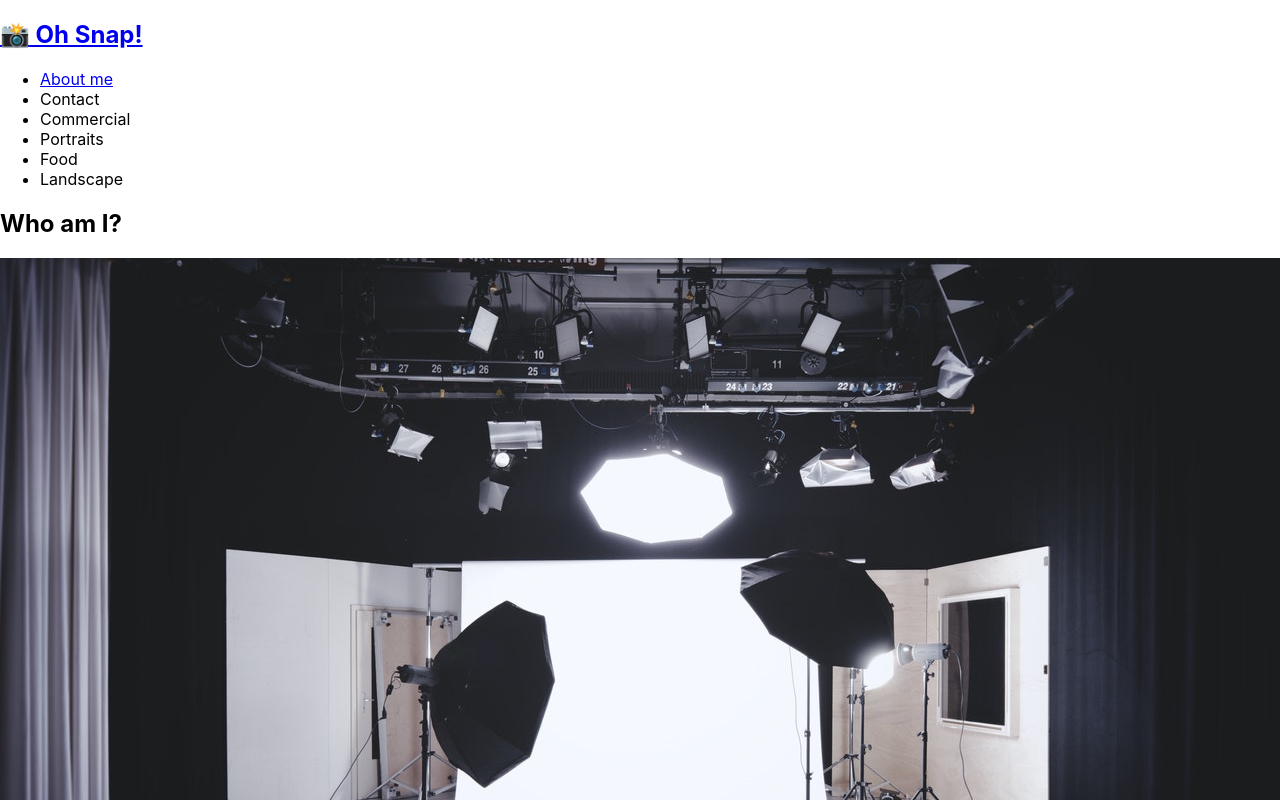
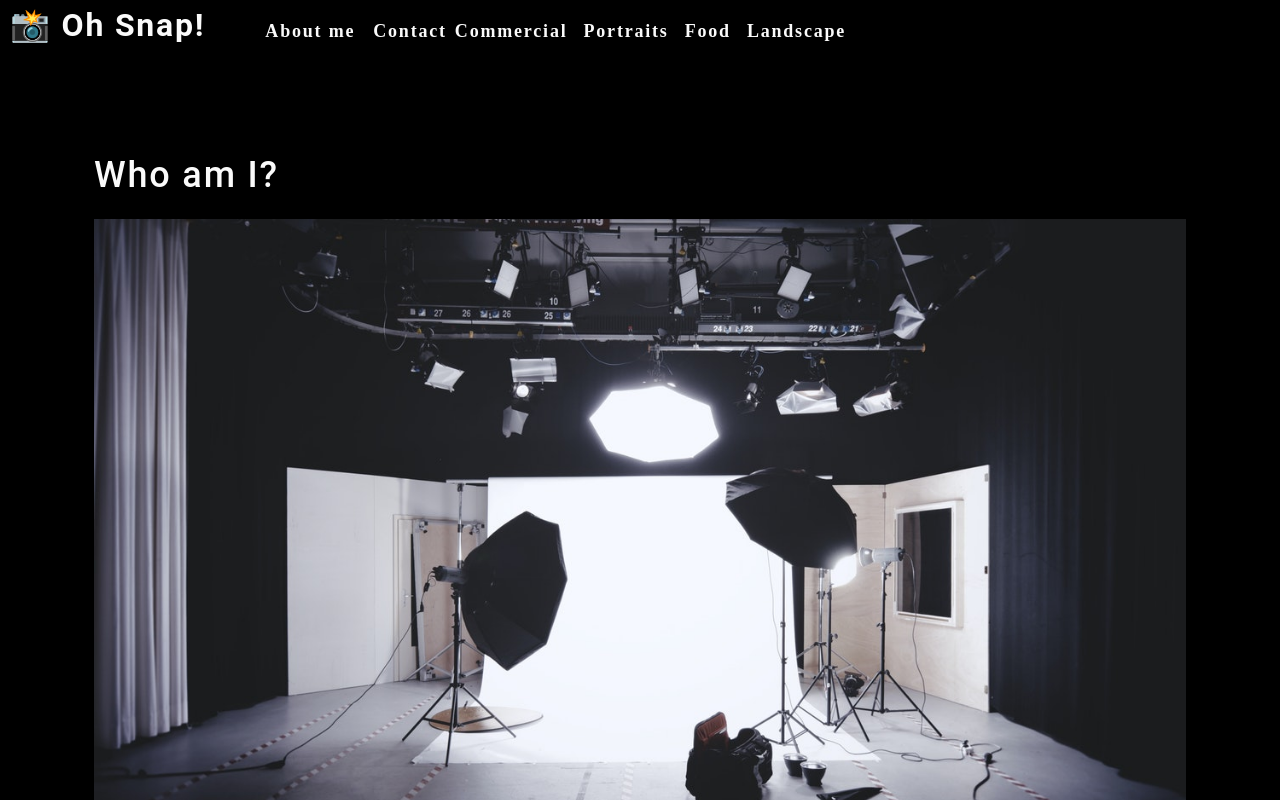
Before and after one commit to asa-grace/photo-port, a React (Create React App) app: page / in a window 1280 px wide. Shown: the top 800 px of the page. Built offline with nearby package versions, Linux system fonts and the light colour scheme.

Commit message:
add css from course code

```diff
--- a/src/App.js
+++ b/src/App.js
@@ -3,6 +3,7 @@
 import About from './components/About';
 
 function App() {
+
   return (
     <div>
       <Nav />
--- a/src/components/Nav/index.js
+++ b/src/components/Nav/index.js
@@ -14,7 +14,7 @@
     }
 
     return(
-        <header data-testid="header" className="flex-row px-1">
+        <header className="flex-row px-1">
             <h2>
                 <a data-testid="link" href="/">
                     <span role="img" aria-label="camera">📸</span> Oh Snap!
@@ -23,18 +23,18 @@
             <nav>
                 <ul className="flex-row">
                     <li className="mx-2">
-                        <a data-testid="about" href="#about" onClick={() => handleClick()}>
+                        <a data-testid="about" href="#about" onClick={() => handleClick("About")}>
                             About me
                         </a>
                     </li>
                     <li>
-                        <span onClick={() => handleClick()}>
+                        <span onClick={() => handleClick('Contact')}>
                             Contact
                         </span>
                     </li>
                     {categories.map((category) => (
                         <li className="mx-1" key={category.name} >
-                            <span onClick={() => { handleClick(); }}>
+                            <span onClick={() => { handleClick(category.name); }}>
                                 {capitalizeFirstLetter(category.name)}
                             </span>
                         </li>
--- a/src/index.css
+++ b/src/index.css
@@ -1,13 +1,294 @@
+main {
+	margin: 0 auto;
+	max-width: 90%;
+  padding: 50px 30px;
+}
+:root {
+  --primary: #8c54ff;
+  --secondary: #F3A847;
+  --tertiary: #B12704;
+  --light: #fafafa;
+  --dark: #000000;
+  --darker: #111111;
+  --error: rgb(228, 46, 1);
+  --spacing-one: calc(1rem * 0.5);
+  --spacing-two: calc(1rem);
+  --spacing-five: calc(2.5rem);
+
+}
+
+* {
+  box-sizing: border-box;
+}
+
+html,
+body {
+  min-height: 100%;
+}
+
 body {
   margin: 0;
-  font-family: -apple-system, BlinkMacSystemFont, 'Segoe UI', 'Roboto', 'Oxygen',
-    'Ubuntu', 'Cantarell', 'Fira Sans', 'Droid Sans', 'Helvetica Neue',
-    sans-serif;
-  -webkit-font-smoothing: antialiased;
-  -moz-osx-font-smoothing: grayscale;
+  padding: 0;
+  font-weight: 600;
+  line-height: 1.5;
+  font-size: 18px;
+  letter-spacing: .1em;
+  background: var(--dark);
+  color: var(--light);
+  font-family: 'Poiret One', cursive;
+
 }
 
-code {
-  font-family: source-code-pro, Menlo, Monaco, Consolas, 'Courier New',
-    monospace;
+h1,
+h2,
+h3,
+h4,
+h5,
+h6 {
+  font-family: 'Roboto', sans-serif;
+  font-weight: 500;
+  margin: 5px 0;
+  line-height: 1.25;
 }
+
+h1 {
+  font-size: 2.25rem;
+}
+
+h2 {
+  font-size: 2rem;
+}
+
+h3 {
+  font-size: 1.75rem;
+}
+
+h4 {
+  font-size: 1.5rem;
+}
+
+h5 {
+  font-size: 1.25rem;
+}
+
+h6 {
+  font-size: 1rem;
+}
+
+p {
+  font-size: 1.1rem;
+  margin-top: 0;
+}
+
+a {
+  color: var(--tertiary);
+  text-decoration: none;
+  font-weight: bold;
+}
+
+a:hover {
+  text-decoration: underline;
+}
+
+header {
+  background: var(--dark);
+}
+
+header a {
+  color: var(--light);
+}
+
+button {
+  font-size: 1rem;
+  text-decoration: none;
+  padding: 0.25rem 1rem;
+  border-radius: .5rem;
+  border: none;
+  outline: none;
+  cursor: pointer;
+  margin: 0 1px;
+  background-color: var(--secondary);
+}
+
+button:hover {
+  opacity: .8;
+}
+
+button[disabled] {
+  cursor: default;
+  opacity: .8;
+}
+
+img {
+  max-width: 100%;
+}
+
+span[role="img"] {
+  cursor: default;
+}
+
+form {
+  width: 40%;
+}
+
+input {
+  font-size: 1rem;
+  padding: 0.25rem;
+  border: 1px solid var(--dark);
+  outline: none;
+  border-radius: 3px;
+  transition: box-shadow 0.2s;
+}
+
+input:focus {
+  border: 1px solid var(--secondary);
+  box-shadow: 0 0 .25rem rgba(0, 0, 0, .5);
+}
+
+li {
+  list-style: none;
+}
+
+nav a:hover {
+  text-decoration: none;
+}
+
+nav  li {
+  cursor: pointer;
+}
+
+textarea {
+	width: 600px;
+	height: 120px;
+	border: 3px solid #cccccc;
+	padding: 5px;
+}
+
+.container {
+  width: 85%;
+  max-width: 1200px;
+  margin-left: auto;
+  margin-right: auto;
+}
+
+.flex-row {
+  display: flex;
+  flex-wrap: wrap;
+}
+
+.space-between {
+  justify-content: space-between;
+}
+
+.flex-end {
+  justify-content: flex-end;
+}
+
+.mx-1 {
+  margin-right: var(--spacing-one);
+  margin-left: var(--spacing-one);
+}
+
+.mx-2 {
+  margin-right: var(--spacing-two);
+  margin-left: var(--spacing-two);
+}
+
+.my-1 {
+  margin-top: var(--spacing-one);
+  margin-bottom: var(--spacing-one);
+}
+
+.my-2 {
+  margin-top: var(--spacing-two);
+  margin-bottom: var(--spacing-two);
+}
+
+.my-5 {
+  margin-top: var(--spacing-five);
+  margin-bottom: var(--spacing-five);
+}
+
+.px-1 {
+  padding-right: var(--spacing-one);
+  padding-left: var(--spacing-one);
+}
+
+.px-2 {
+  padding-right: var(--spacing-two);
+  padding-left: var(--spacing-two);
+}
+
+.py-1 {
+  padding-top: var(--spacing-one);
+  padding-bottom: var(--spacing-one);
+}
+
+.py-2 {
+  padding-top: var(--spacing-two);
+  padding-bottom: var(--spacing-two);
+}
+
+.card {
+  width: 25%;
+  text-align: center;
+}
+
+.img-thumbnail {
+  width: auto;
+  height: 300px;
+  margin-bottom: 50px;
+  cursor: pointer;
+}
+
+.modalBackdrop {
+	background: rgba(0, 0, 0, .65);
+	bottom: 0;
+	left: 0;
+	overflow: auto;
+	position: fixed;
+	right: 0;
+	top: 0;
+	z-index: 1;
+}
+
+.modalContainer {
+	background: var(--darker);
+	border-radius: 5px;
+	max-width: 100%;
+	margin: 50px auto;
+	padding: 15px;
+	width: 960px;
+}
+
+.modalTitle {
+	font-size: 18px;
+	font-weight: 600;
+	margin-bottom: 25px;
+}
+
+button {
+	background: var(--primary);
+	border: 0;
+	border-radius: 5px;
+	color: #fff;
+	cursor: pointer;
+	font-size: 16px;
+	font-weight: 600;
+	margin-bottom: 30px;
+	padding: 10px 15px;
+}
+
+a {
+	border-radius: 5px;
+	color: var(--primary);
+	font-weight: 600;
+	padding: 2px 4px;
+	margin-left: -2px;
+	margin-right: -2px;
+
+}
+
+.navActive {
+  color: var(--secondary);
+}
```
Also changed, not shown: src/App.css (deleted, +0 -38 lines).
